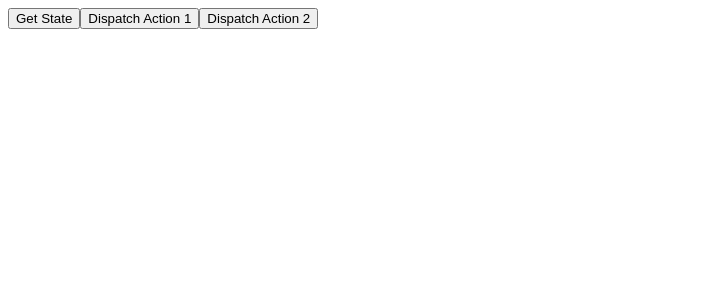
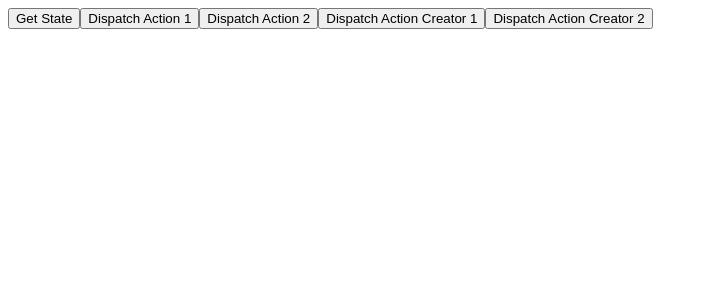
Before and after one commit to smerante/react-2019, a React (Create React App) app in the folder app1/: page / in a window 1280 px wide. Shown: the top 300 px of the page, without its empty margins (0-708 px from the left). Built offline with nearby package versions, Linux system fonts and the light colour scheme.

Commit message:
setup action creator

```diff
--- a/app1/src/containers/container1.js
+++ b/app1/src/containers/container1.js
@@ -13,10 +13,13 @@ class Container1 extends Component {
         <button onClick={() => console.warn(this.props)}>Get State</button>
         <button onClick={() => this.props.action1()}>Dispatch Action 1</button>
         <button onClick={() => this.props.action2()}>Dispatch Action 2</button>
+
+        <button onClick={() => this.props.action_creator1()}>Dispatch Action Creator 1</button>
+        <button onClick={() => this.props.action_creator2()}>Dispatch Action Creator 2</button>
+
       </div>
     )
   }
-
 }
 
 function mapStateToProps(state) {
@@ -28,7 +31,9 @@ function mapStateToProps(state) {
 function mapDispatchToProps(dispatch) {
   return {
     action1: () => dispatch(ACTIONS.SUCCESS),
-    action2: () => dispatch(ACTIONS.FAILURE)
+    action2: () => dispatch(ACTIONS.FAILURE),
+    action_creator1: () => dispatch(ACTIONS.success()),
+    action_creator2: () => dispatch(ACTIONS.failure())
   }
 }
 
--- a/app1/src/store/actions/actions.js
+++ b/app1/src/store/actions/actions.js
@@ -7,3 +7,15 @@ export const SUCCESS = {
 export const FAILURE = {
 	type: ACTION_TYPES.FAILURE
 }
+
+export const success = () => {
+	return {
+		type: ACTION_TYPES.SUCCESS
+	}
+}
+
+export const failure = () => {
+	return {
+		type: ACTION_TYPES.FAILURE
+	}
+}
```
